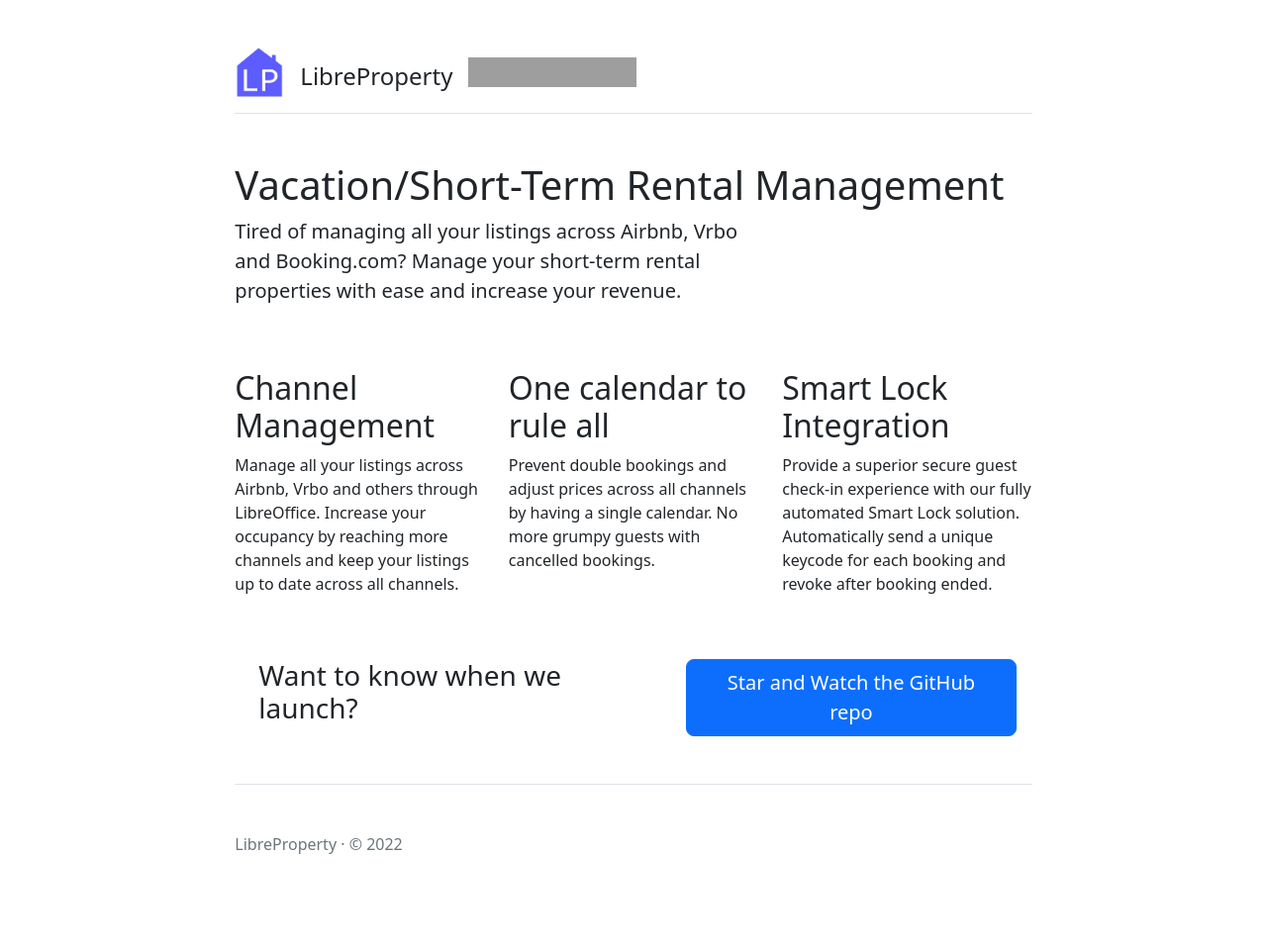
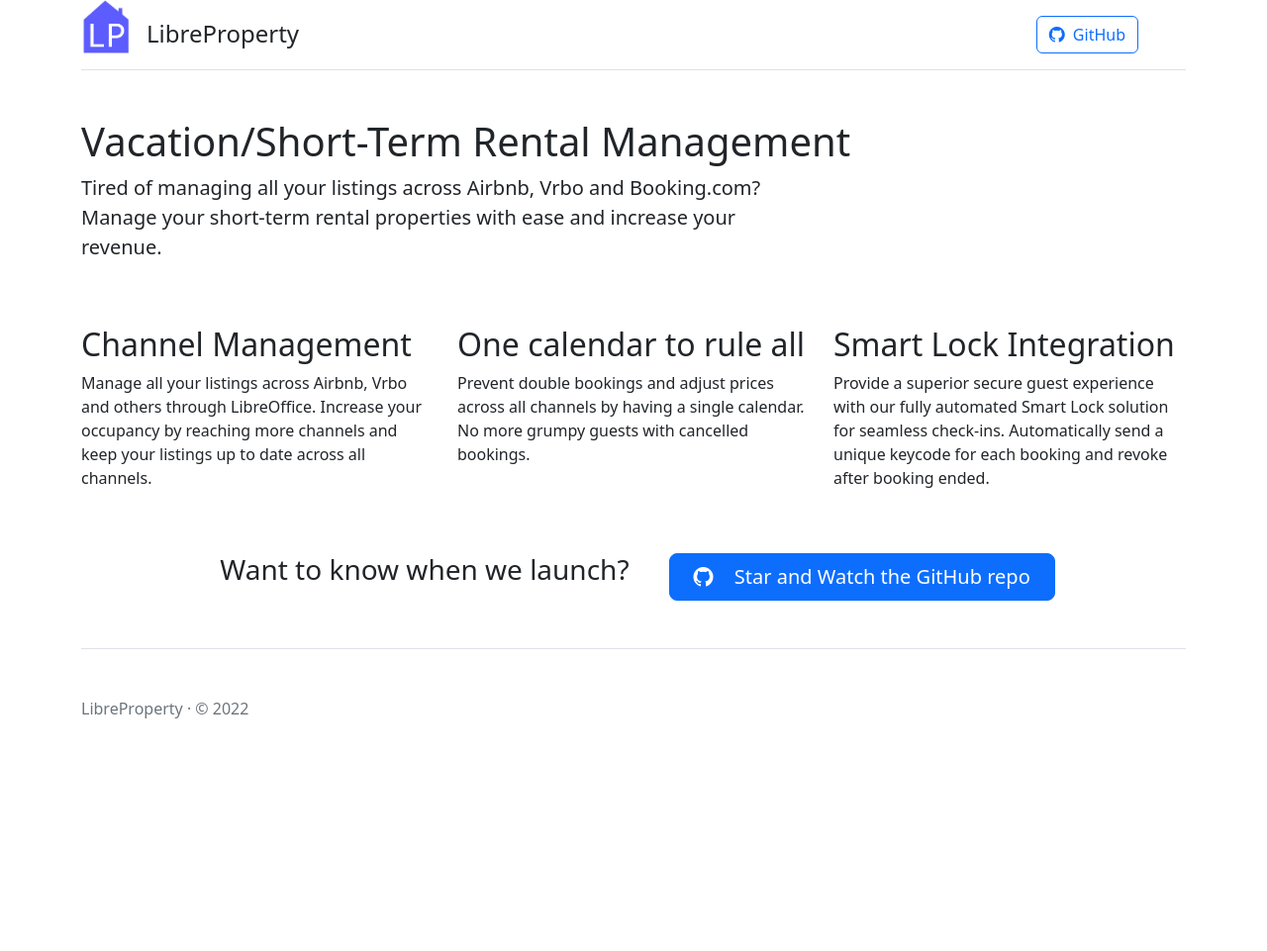
Before and after one commit to LibreProperty/LibreProperty, a Flask app: page / in a window 1280 px wide. Shown: the whole page at 99% size. After the commit the page ends 726 px from the top, so only its background shows below. Run offline with Flask 2, Linux system fonts and the light colour scheme; grey boxes are pictures that could not be loaded.

Commit message:
Add github link

```diff
--- a/templates/base.html
+++ b/templates/base.html
@@ -4,23 +4,30 @@
     <meta charset="utf-8">
     <meta name="viewport" content="width=device-width, initial-scale=1">
     {% if title %}
-    <title>{{ title }}  - LibreProperty</title>
+    <title>{{ title }} - LibreProperty</title>
     {% else %}
     <title>LibreProperty - OSS Vacation Rental Tool</title>
     {% endif %}
-    <link href="https://cdn.jsdelivr.net/npm/bootstrap@5.2.3/dist/css/bootstrap.min.css" rel="stylesheet" integrity="sha384-rbsA2VBKQhggwzxH7pPCaAqO46MgnOM80zW1RWuH61DGLwZJEdK2Kadq2F9CUG65" crossorigin="anonymous">
+    <link href="https://cdn.jsdelivr.net/npm/bootstrap@5.2.3/dist/css/bootstrap.min.css" rel="stylesheet"
+          integrity="sha384-rbsA2VBKQhggwzxH7pPCaAqO46MgnOM80zW1RWuH61DGLwZJEdK2Kadq2F9CUG65" crossorigin="anonymous">
+    <link rel="stylesheet" href="https://cdn.jsdelivr.net/npm/bootstrap-icons@1.10.2/font/bootstrap-icons.css">
     <link href="{{ url_for('static', filename='style.css') }}" rel="stylesheet">
 </head>
 <body>
 
-<div class="col-lg-8 mx-auto p-4 py-md-5">
-    <header class="d-flex align-items-center pb-3 mb-5 border-bottom">
-        <a href="/" class="d-flex align-items-center text-dark text-decoration-none">
+<div class="container">
+    <header class="justify-content-center d-flex flex-wrap pb-3 mb-5 border-bottom">
+        <a href="/" class="d-flex me-md-auto text-dark text-decoration-none">
+            <img src="{{ url_for('static', filename='logo-w500.png') }}" width="50"/>
+            <div class="fs-4 mx-3 mt-3">
+                <span>LibreProperty</span>
 
-            <img src="{{ url_for('static', filename='logo-w500.png') }}" width="50" />
-            <span class="fs-4 mx-3 mt-2">LibreProperty</span>
+            </div>
         </a>
-        <iframe src="https://ghbtns.com/github-btn.html?user=twbs&repo=bootstrap&type=star&count=true&size=large" frameborder="0" scrolling="0" width="170" height="30" title="GitHub"></iframe>
+        <a href="https://github.com/LibreProperty/LibreProperty" class="mx-3 mt-3 me-5 btn btn-outline-primary"
+           rel="nofollow external" target="_blank">
+            <i class="bi bi-github pe-1"></i> GitHub
+        </a>
     </header>
     {% block content %}
     {% endblock %}
@@ -30,6 +37,8 @@
 </div>
 
 
-<script src="https://cdn.jsdelivr.net/npm/bootstrap@5.2.3/dist/js/bootstrap.bundle.min.js" integrity="sha384-kenU1KFdBIe4zVF0s0G1M5b4hcpxyD9F7jL+jjXkk+Q2h455rYXK/7HAuoJl+0I4" crossorigin="anonymous"></script>
+<script src="https://cdn.jsdelivr.net/npm/bootstrap@5.2.3/dist/js/bootstrap.bundle.min.js"
+        integrity="sha384-kenU1KFdBIe4zVF0s0G1M5b4hcpxyD9F7jL+jjXkk+Q2h455rYXK/7HAuoJl+0I4"
+        crossorigin="anonymous"></script>
 </body>
 </html>
--- a/templates/index.html
+++ b/templates/index.html
@@ -3,10 +3,14 @@
 {% block content %}
 <main>
     <h1>Vacation/Short-Term Rental Management</h1>
-    <p class="col-8 fs-5">
+    <div class="row">
+        <div class="col-8 fs-5">
+            <p>
                 Tired of managing all your listings across Airbnb, Vrbo and Booking.com?
                 Manage your short-term rental properties with ease and increase your revenue.
             </p>
+        </div>
+    </div>
     <div class="row g-4 py-5 row-cols-1 row-cols-lg-3">
         <div class="feature col">
             <h2>Channel Management</h2>
@@ -26,18 +30,18 @@
         <div class="feature col">
             <h2>Smart Lock Integration</h2>
             <p>
-                    Provide a superior secure guest check-in experience with our fully automated Smart Lock solution.
+                Provide a superior secure guest experience with our fully automated Smart Lock solution for
+                seamless check-ins.
                 Automatically send a unique keycode for each booking and revoke after booking ended.
             </p>
         </div>
     </div>
 
-
     <div class="d-flex mb-5 justify-content-center">
         <h3 class="px-4">Want to know when we launch?</h3>
         <a href="https://github.com/LibreProperty/LibreProperty" class="btn btn-primary btn-lg mx-3 px-4"
            rel="nofollow external" target="_blank">
-            Star and Watch the GitHub repo
+            <i class="bi bi-github pe-3"></i> Star and Watch the GitHub repo
         </a>
     </div>
 
```
Lines whose indentation alone changed are shown as unchanged.
